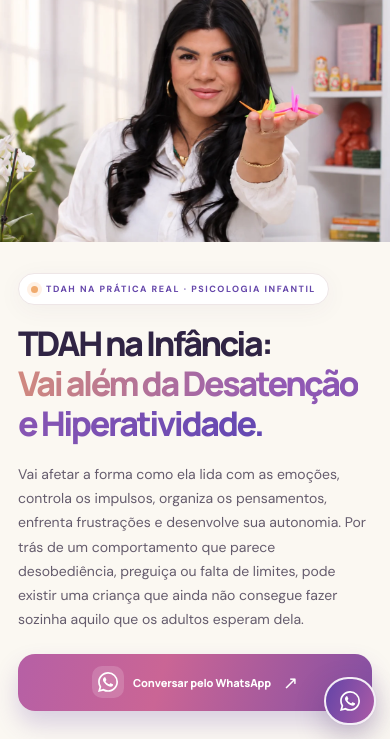
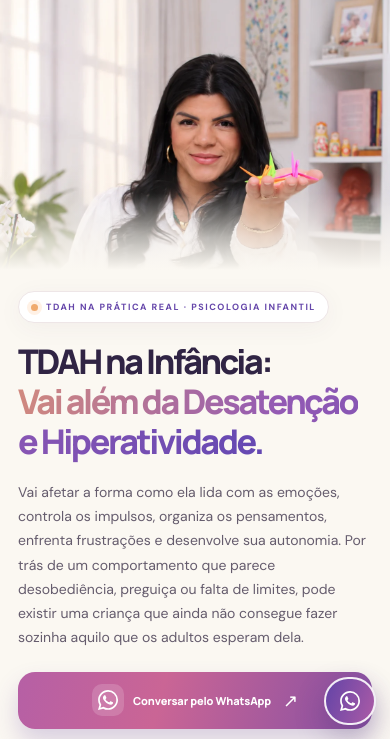
Before and after one commit to AGENCIAVCD/ariele-correia, a plain HTML site: page index.html in a window 390 px wide. Shown: the part 105-844 px from the top of the page. Drawn offline with Linux system fonts and the light colour scheme.

Commit message:
Refine mobile hero crop and fade

```diff
--- a/hero-refresh.css
+++ b/hero-refresh.css
@@ -14,8 +14,9 @@
 @media(max-width:760px){
   .hero{background:#fbf8f2}
   .hero::before{content:none}
-  .hero-mobile-photo{display:block;width:100%;height:clamp(245px,58vw,360px);background:url('assets/banner-ariele-cr2-mobile.webp') center 27%/cover no-repeat}
-  .hero-grid{display:block;min-height:0;padding-top:27px;padding-bottom:44px}
+  .hero-mobile-photo{position:relative;display:block;width:100%;height:clamp(265px,70vw,340px);background:url('assets/banner-ariele-cr2-mobile.webp') center top/cover no-repeat;overflow:hidden}
+  .hero-mobile-photo::after{content:"";position:absolute;inset:0;background:linear-gradient(to bottom,transparent 60%,rgba(251,248,242,.1) 72%,rgba(251,248,242,.72) 88%,#fbf8f2 100%);pointer-events:none}
+  .hero-grid{display:block;min-height:0;padding-top:17px;padding-bottom:44px}
   .hero-copy{width:100%;max-width:650px}
   .hero h1{font-size:clamp(34px,7vw,47px);line-height:1.17;margin:19px 0}
   .hero-lead{font-size:14px;line-height:1.72;margin-bottom:23px}
```
